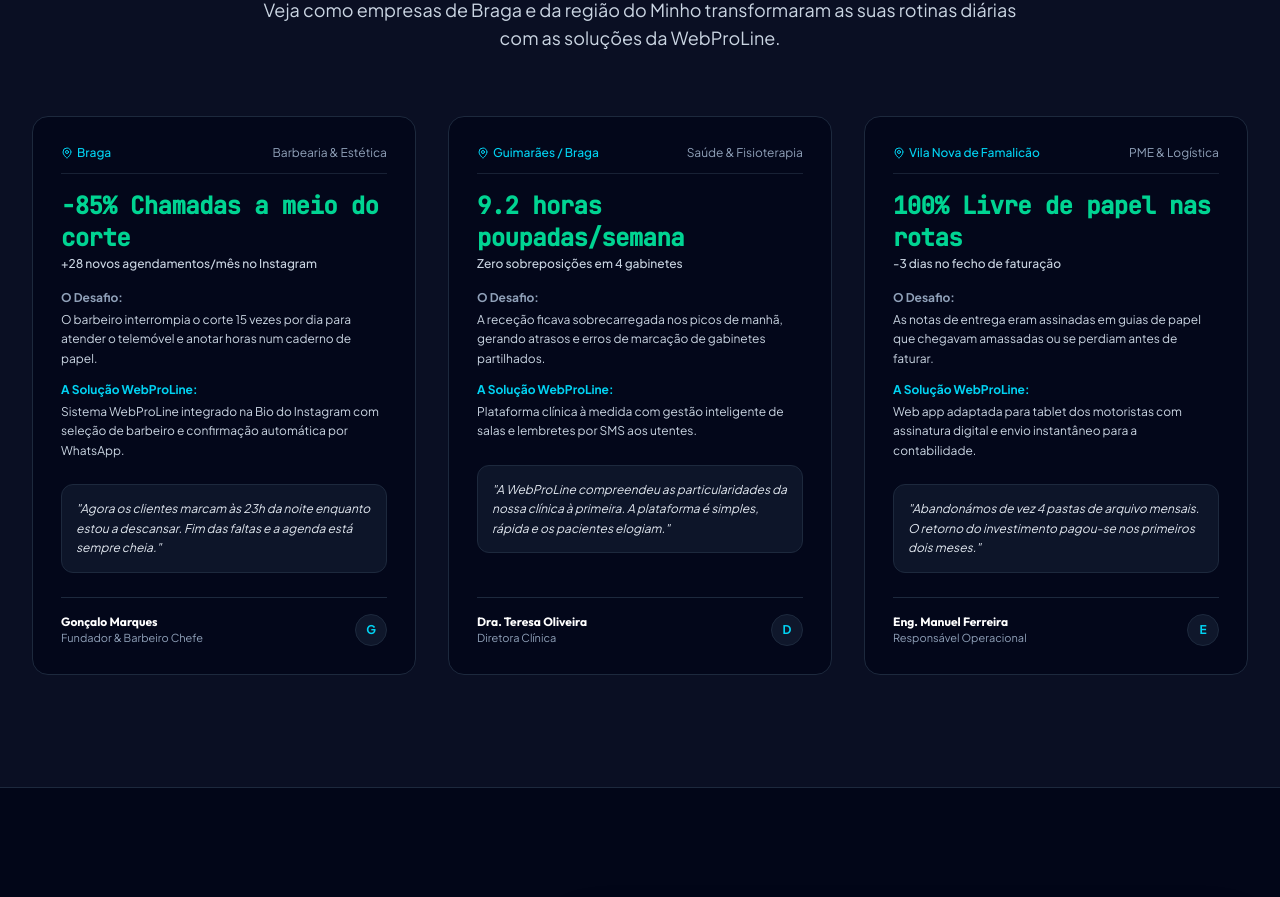
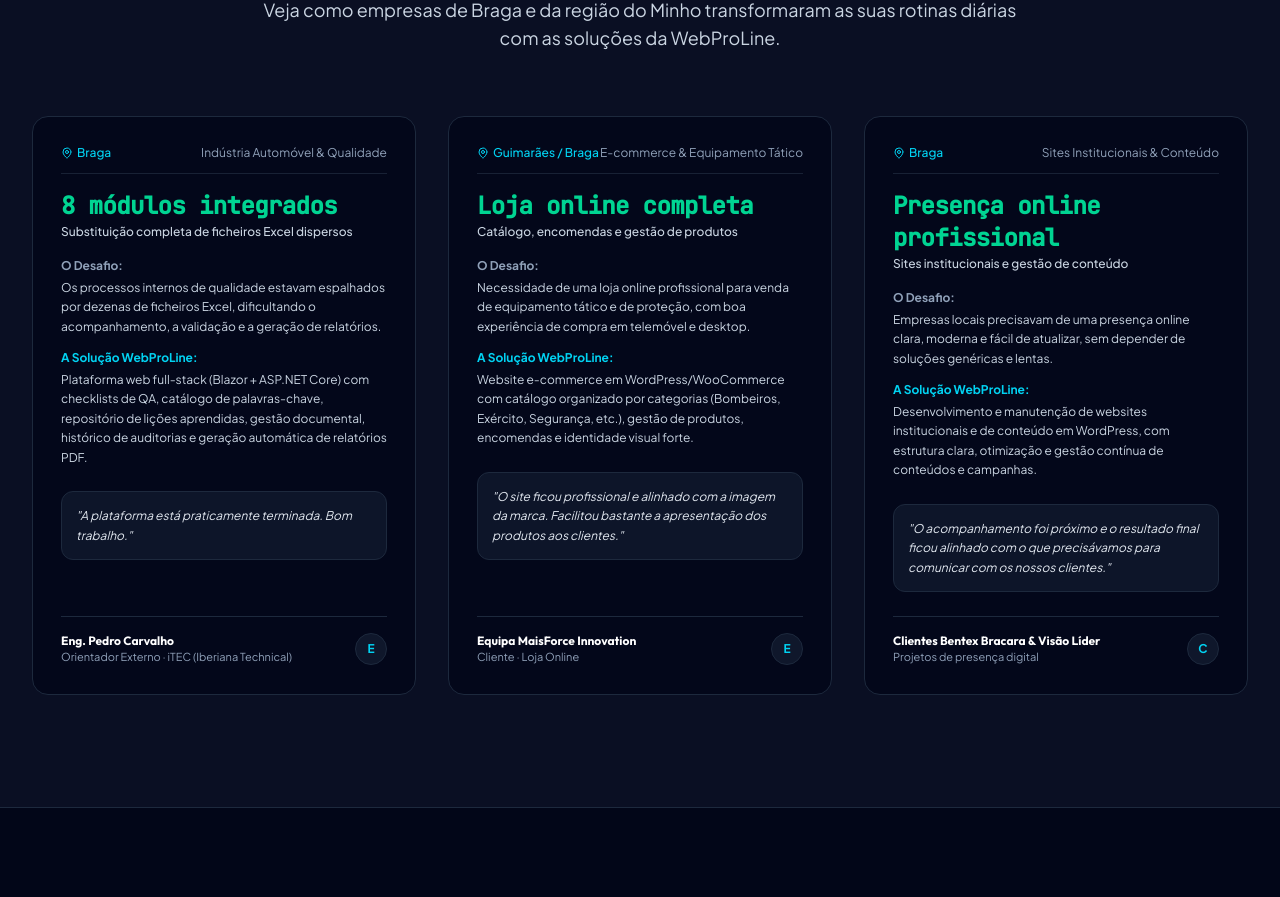
Before and after one commit to webproline/webproline-site, a React (Vite) app: page / in a window 1280 px wide. Shown: the part 6153-7050 px from the top of the page. Built offline with nearby package versions, Linux system fonts and the light colour scheme.

Commit message:
Atualizar casos de estudo com projetos reais e remover componente pessoal

```diff
--- a/src/components/AboutBruna.tsx
+++ /dev/null
@@ -1,155 +0,0 @@
-import React from 'react';
-import {
-  Award,
-  Code2,
-  HeartHandshake,
-  MapPin,
-  Mail,
-  MessageSquare,
-  CheckCircle2,
-  Sparkles,
-  Shield,
-  Coffee
-} from 'lucide-react';
-import brunaPortraitImg from '../assets/images/bruna_paco_engineer_1791468805984.jpg';
-
-export const AboutBruna: React.FC = () => {
-  const handleDirectWhatsApp = () => {
-    const msg = encodeURIComponent('Olá Bruna, li a sua apresentação no site da WebProLine e gostava de trocar ideias sobre um projeto.');
-    window.open(`https://wa.me/351912345678?text=${msg}`, '_blank', 'noopener,noreferrer');
-  };
-
-  return (
-    <section id="sobre" className="py-20 lg:py-28 bg-slate-950 relative border-t border-slate-800">
-      <div className="mx-auto max-w-7xl px-4 sm:px-6 lg:px-8">
-
-        <div className="grid grid-cols-1 lg:grid-cols-12 gap-12 lg:gap-16 items-center">
-
-          {/* Left Column: Portrait & Trust Card */}
-          <div className="lg:col-span-5">
-            <div className="relative mx-auto max-w-md">
-              {/* Image Frame */}
-              <div className="relative rounded-2xl overflow-hidden border border-slate-800 bg-slate-900 shadow-2xl">
-                <img
-                  src={brunaPortraitImg}
-                  alt="Bruna Paço - Engenheira de Software e Fundadora da WebProLine"
-                  referrerPolicy="no-referrer"
-                  className="w-full aspect-square object-cover"
-                />
-
-                {/* Overlay card */}
-                <div className="absolute bottom-0 inset-x-0 bg-gradient-to-t from-slate-950 via-slate-950/80 to-transparent p-6 pt-12">
-                  <div className="flex items-center gap-2 text-xs font-semibold text-cyan-400 mb-1">
-                    <MapPin className="h-3.5 w-3.5" />
-                    <span>Braga, Minho · Portugal</span>
-                  </div>
-                  <h3 className="text-xl font-bold text-white font-display">
-                    Bruna Paço
-                  </h3>
-                  <p className="text-xs text-slate-300">
-                    Engenheira de Software & Líder Técnica na WebProLine
-                  </p>
-                </div>
-              </div>
-
-              {/* Trust Badge below */}
-              <div className="mt-4 p-4 rounded-xl border border-slate-800 bg-slate-900/60 flex items-center justify-between text-xs">
-                <div className="flex items-center gap-2 text-slate-300">
-                  <Coffee className="h-4 w-4 text-amber-400" />
-                  <span>Reuniões presenciais em Braga ou online</span>
-                </div>
-                <span className="text-cyan-400 font-medium">webproline.pt</span>
-              </div>
-            </div>
-          </div>
-
-          {/* Right Column: Narrative & Values */}
-          <div className="lg:col-span-7 space-y-6">
-            <div>
-              <div className="flex items-center gap-2 text-xs font-semibold tracking-wider uppercase text-cyan-400 mb-2">
-                <span>Quem Está Por Trás</span>
-                <span aria-hidden="true" className="text-slate-600">·</span>
-                <span>Engenharia com Rosto Humano</span>
-              </div>
-              <h2 className="text-3xl sm:text-4xl font-bold text-white font-display text-balance">
-                Rigor técnico de engenharia aliado à realidade prática do comércio e serviços
-              </h2>
-            </div>
-
-            <p className="text-base text-slate-300 leading-relaxed">
-              Olá, sou a <strong>Bruna Paço</strong>. Ao longo do meu percurso em engenharia de software, percebi que a grande maioria dos negócios locais — desde a barbearia na esquina à clínica médica ou à fábrica de produção — ficava presa entre duas más escolhas:
-            </p>
-
-            <div className="grid grid-cols-1 sm:grid-cols-2 gap-4 pt-1">
-              <div className="p-4 rounded-xl bg-slate-900/50 border border-slate-800">
-                <span className="text-rose-400 font-semibold text-xs block mb-1">❌ O Problema Habitual</span>
-                <p className="text-xs text-slate-300 leading-relaxed">
-                  Plataformas de marketplace genéricas que cobram comissões por cada cliente marcado, ou sites em templates lentos que quebram com a primeira atualização.
-                </p>
-              </div>
-
-              <div className="p-4 rounded-xl bg-cyan-950/20 border border-cyan-800/40">
-                <span className="text-cyan-400 font-semibold text-xs block mb-1">✅ A Abordagem WebProLine</span>
-                <p className="text-xs text-slate-300 leading-relaxed">
-                  Sistemas proprietários, leves e rápidos. Sem intermediários, sem comissões abusivas e feitos à medida da rotina real do seu negócio.
-                </p>
-              </div>
-            </div>
-
-            <div className="space-y-3 pt-2">
-              <h4 className="text-xs font-semibold text-slate-400 uppercase tracking-wider">
-                Os meus compromissos em cada projeto:
-              </h4>
-
-              <div className="flex items-start gap-3">
-                <CheckCircle2 className="h-5 w-5 text-emerald-400 shrink-0 mt-0.5" />
-                <div>
-                  <h5 className="text-sm font-semibold text-white">Zero jargão incompreensível</h5>
-                  <p className="text-xs text-slate-400 mt-0.5">Explico o funcionamento em termos claros de negócio: quanto tempo poupa e quanto passa a faturar.</p>
-                </div>
-              </div>
-
-              <div className="flex items-start gap-3">
-                <CheckCircle2 className="h-5 w-5 text-emerald-400 shrink-0 mt-0.5" />
-                <div>
-                  <h5 className="text-sm font-semibold text-white">Código limpo e autonomia total</h5>
-                  <p className="text-xs text-slate-400 mt-0.5">A plataforma é sua. Não fica refém de contratos de fidelização perpétuos.</p>
-                </div>
-              </div>
-
-              <div className="flex items-start gap-3">
-                <CheckCircle2 className="h-5 w-5 text-emerald-400 shrink-0 mt-0.5" />
-                <div>
-                  <h5 className="text-sm font-semibold text-white">Acompanhamento próximo & formação</h5>
-                  <p className="text-xs text-slate-400 mt-0.5">Ensino pessoalmente a sua equipa a tirar partido do sistema em menos de 15 minutos.</p>
-                </div>
-              </div>
-            </div>
-
-            {/* Quick action with Bruna */}
-            <div className="pt-4 flex flex-wrap items-center gap-4">
-              <button
-                onClick={handleDirectWhatsApp}
-                className="inline-flex items-center gap-2 rounded-xl bg-cyan-500 hover:bg-cyan-400 text-slate-950 font-bold px-6 py-3.5 text-xs sm:text-sm transition-all shadow-md shadow-cyan-500/20 cursor-pointer"
-              >
-                <MessageSquare className="h-4 w-4" />
-                <span>Conversar Diretamente com a Bruna</span>
-              </button>
-
-              <a
-                href="mailto:brunafpaco@gmail.com"
-                className="inline-flex items-center gap-2 text-xs sm:text-sm font-medium text-slate-300 hover:text-white transition-colors"
-              >
-                <Mail className="h-4 w-4 text-cyan-400" />
-                <span>brunafpaco@gmail.com</span>
-              </a>
-            </div>
-
-          </div>
-
-        </div>
-
-      </div>
-    </section>
-  );
-};
--- a/src/data/mockData.ts
+++ b/src/data/mockData.ts
@@ -271,39 +271,39 @@
 
 export const CASE_STUDIES = [
   {
-    title: 'Barbearia do Centro Histórico',
+    title: 'ITEC Platform – Gestão de Qualidade',
     city: 'Braga',
-    category: 'Barbearia & Estética',
-    metric: '-85% Chamadas a meio do corte',
-    submetric: '+28 novos agendamentos/mês no Instagram',
-    challenge: 'O barbeiro interrompia o corte 15 vezes por dia para atender o telemóvel e anotar horas num caderno de papel.',
-    solution: 'Sistema WebProLine integrado na Bio do Instagram com seleção de barbeiro e confirmação automática por WhatsApp.',
-    quote: 'Agora os clientes marcam às 23h da noite enquanto estou a descansar. Fim das faltas e a agenda está sempre cheia.',
-    author: 'Gonçalo Marques',
-    role: 'Fundador & Barbeiro Chefe',
+    category: 'Indústria Automóvel & Qualidade',
+    metric: '8 módulos integrados',
+    submetric: 'Substituição completa de ficheiros Excel dispersos',
+    challenge: 'Os processos internos de qualidade estavam espalhados por dezenas de ficheiros Excel, dificultando o acompanhamento, a validação e a geração de relatórios.',
+    solution: 'Plataforma web full-stack (Blazor + ASP.NET Core) com checklists de QA, catálogo de palavras-chave, repositório de lições aprendidas, gestão documental, histórico de auditorias e geração automática de relatórios PDF.',
+    quote: 'A plataforma está praticamente terminada. Bom trabalho.',
+    author: 'Eng. Pedro Carvalho',
+    role: 'Orientador Externo · iTEC (Iberiana Technical)',
   },
   {
-    title: 'Clínica de Saúde Integrada',
+    title: 'MaisForce Innovation',
     city: 'Guimarães / Braga',
-    category: 'Saúde & Fisioterapia',
-    metric: '9.2 horas poupadas/semana',
-    submetric: 'Zero sobreposições em 4 gabinetes',
-    challenge: 'A receção ficava sobrecarregada nos picos de manhã, gerando atrasos e erros de marcação de gabinetes partilhados.',
-    solution: 'Plataforma clínica à medida com gestão inteligente de salas e lembretes por SMS aos utentes.',
-    quote: 'A WebProLine compreendeu as particularidades da nossa clínica à primeira. A plataforma é simples, rápida e os pacientes elogiam.',
-    author: 'Dra. Teresa Oliveira',
-    role: 'Diretora Clínica',
+    category: 'E-commerce & Equipamento Tático',
+    metric: 'Loja online completa',
+    submetric: 'Catálogo, encomendas e gestão de produtos',
+    challenge: 'Necessidade de uma loja online profissional para venda de equipamento tático e de proteção, com boa experiência de compra em telemóvel e desktop.',
+    solution: 'Website e-commerce em WordPress/WooCommerce com catálogo organizado por categorias (Bombeiros, Exército, Segurança, etc.), gestão de produtos, encomendas e identidade visual forte.',
+    quote: 'O site ficou profissional e alinhado com a imagem da marca. Facilitou bastante a apresentação dos produtos aos clientes.',
+    author: 'Equipa MaisForce Innovation',
+    role: 'Cliente · Loja Online',
   },
   {
-    title: 'MinhoPeças & Distribuição',
-    city: 'Vila Nova de Famalicão',
-    category: 'PME & Logística',
-    metric: '100% Livre de papel nas rotas',
-    submetric: '-3 dias no fecho de faturação',
-    challenge: 'As notas de entrega eram assinadas em guias de papel que chegavam amassadas ou se perdiam antes de faturar.',
-    solution: 'Web app adaptada para tablet dos motoristas com assinatura digital e envio instantâneo para a contabilidade.',
-    quote: 'Abandonámos de vez 4 pastas de arquivo mensais. O retorno do investimento pagou-se nos primeiros dois meses.',
-    author: 'Eng. Manuel Ferreira',
-    role: 'Responsável Operacional',
+    title: 'Bentex Bracara & Visão Líder',
+    city: 'Braga',
+    category: 'Sites Institucionais & Conteúdo',
+    metric: 'Presença online profissional',
+    submetric: 'Sites institucionais e gestão de conteúdo',
+    challenge: 'Empresas locais precisavam de uma presença online clara, moderna e fácil de atualizar, sem depender de soluções genéricas e lentas.',
+    solution: 'Desenvolvimento e manutenção de websites institucionais e de conteúdo em WordPress, com estrutura clara, otimização e gestão contínua de conteúdos e campanhas.',
+    quote: 'O acompanhamento foi próximo e o resultado final ficou alinhado com o que precisávamos para comunicar com os nossos clientes.',
+    author: 'Clientes Bentex Bracara & Visão Líder',
+    role: 'Projetos de presença digital',
   },
 ];
```
